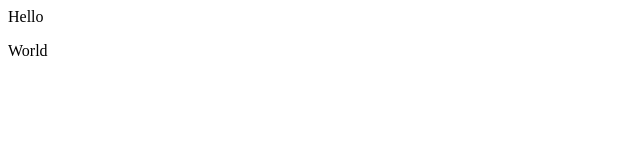
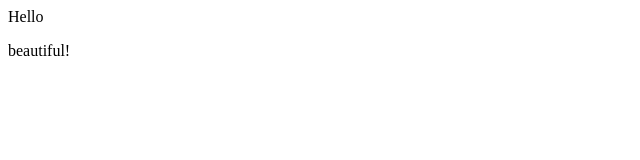
Before and after one commit to The-Knight-King/demo-repo, a plain HTML site: page index.html in a window 1280 px wide. Shown: the full height of the page, 0-640 px from the left. Drawn offline with Linux system fonts and the light colour scheme.

Commit message:
added beautiful

```diff
--- a/index.html
+++ b/index.html
@@ -1,2 +1,2 @@
 <p>Hello</p>
-<p>World</p>
+<p>beautiful!</p>
```
